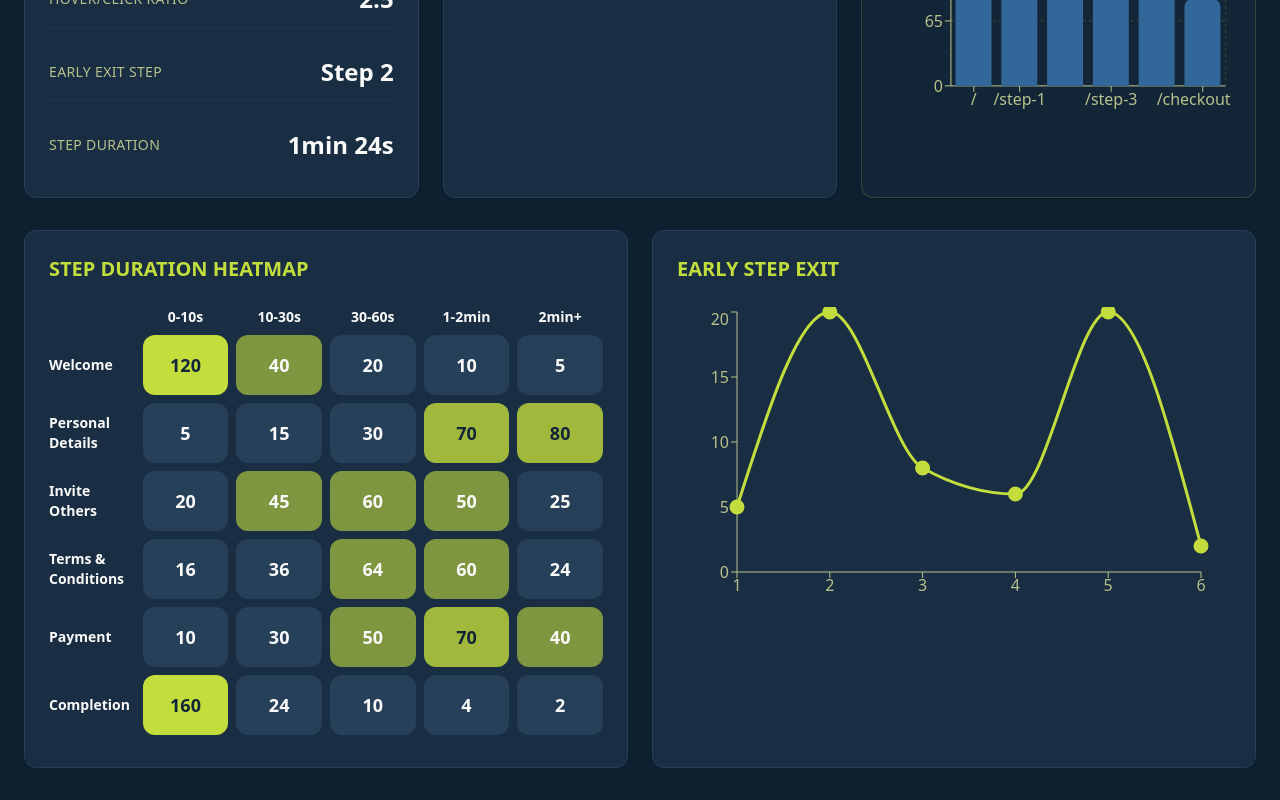
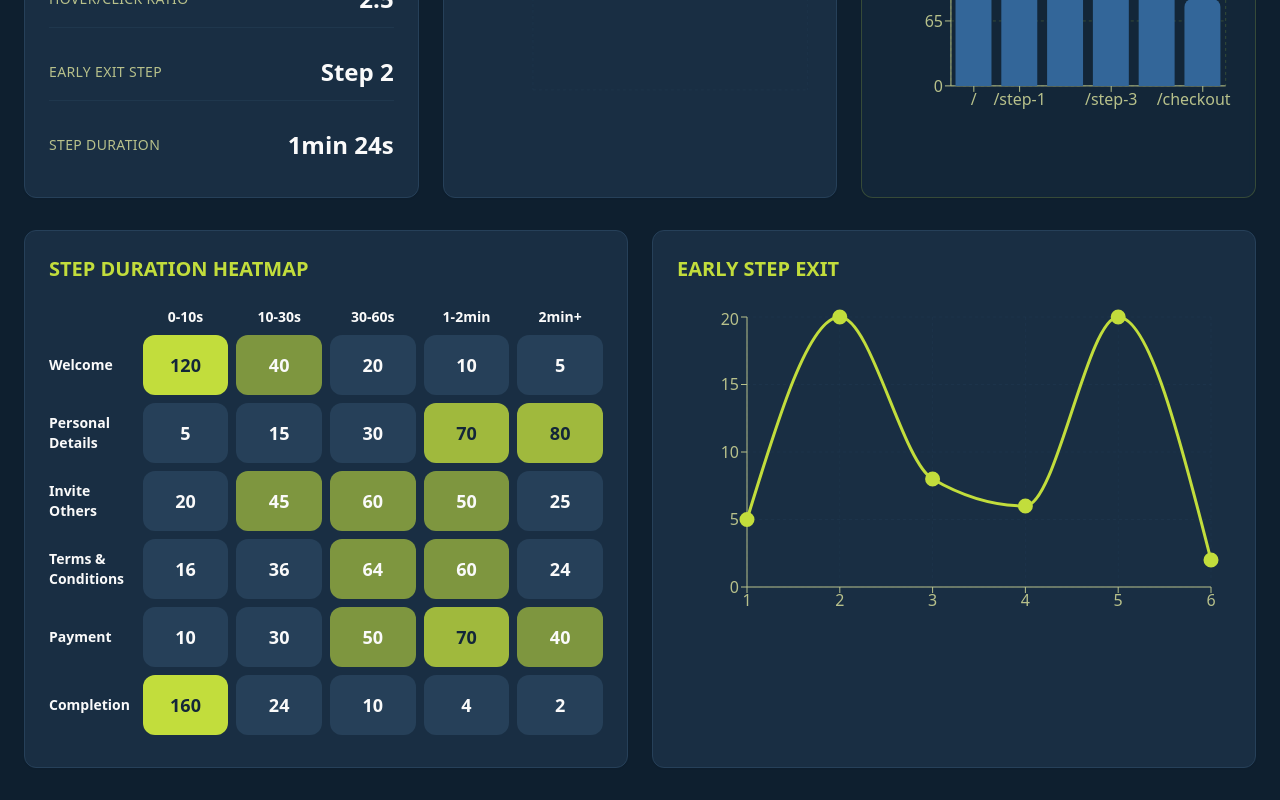
Before and after one commit to lucasucal/dash-peek-pro, a React (Vite) app: page / in a window 1280 px wide. Shown: the part 581-1381 px from the top of the page. Built offline with nearby package versions, Linux system fonts and the light colour scheme; no server answers; the database is empty; the HTML template or start-up script is replaced by a standard one.

Commit message:
Fix: Center and resize Early Exit chart

```diff
--- a/src/components/EarlyExitChart.tsx
+++ b/src/components/EarlyExitChart.tsx
@@ -20,9 +20,9 @@ const EarlyExitChart = () => {
   return (
     <Card className="p-6 transition-all duration-300 hover:shadow-lg hover:shadow-primary/10">
       <h2 className="text-xl font-bold text-primary mb-6">EARLY STEP EXIT</h2>
-      <div className="w-full h-[300px]">
+      <div className="w-full h-[320px]">
         <ResponsiveContainer width="100%" height="100%">
-          <LineChart data={data} margin={{ top: 5, right: 30, left: 0, bottom: 5 }}>
+          <LineChart data={data} margin={{ top: 10, right: 20, left: 10, bottom: 10 }}>
             <CartesianGrid strokeDasharray="3 3" stroke="hsl(var(--border))" opacity={0.3} />
             <XAxis
               dataKey="step"
```
